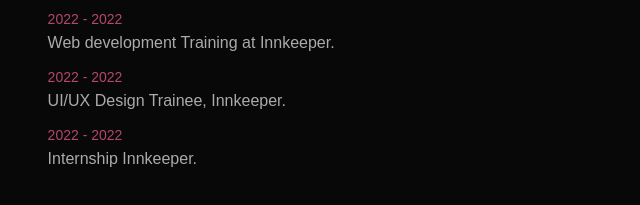
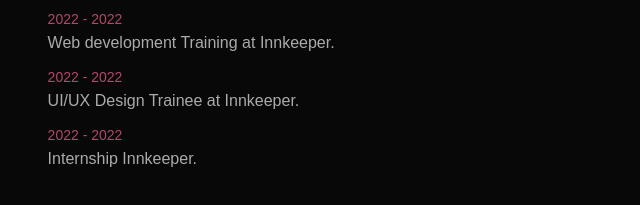
Before and after one commit to jimohsegun1/portfolio, a plain HTML site: page index.html in a window 1280 px wide. Both pictures are taken after a click on the element "Experience". Shown: the part 1190-1395 px from the top of the page, 490-1130 px from the left. Drawn offline with Linux system fonts and the light colour scheme.

Commit message:
Update index.html
Edited

```diff
--- a/index.html
+++ b/index.html
@@ -56,7 +56,7 @@
                         <ul>
                             <li><span>2021 - 2021</span><br>Team lead at Tenportion.</li>
                             <li><span>2022 - 2022</span><br>Web development Training at Innkeeper.</li>
-                            <li><span>2022 - 2022</span><br>UI/UX Design Trainee, Innkeeper.</li>
+                            <li><span>2022 - 2022</span><br>UI/UX Design Trainee at Innkeeper.</li>
                             <li><span>2022 - 2022</span><br>Internship Innkeeper.</li>
                         </ul>
                     </div>
```
